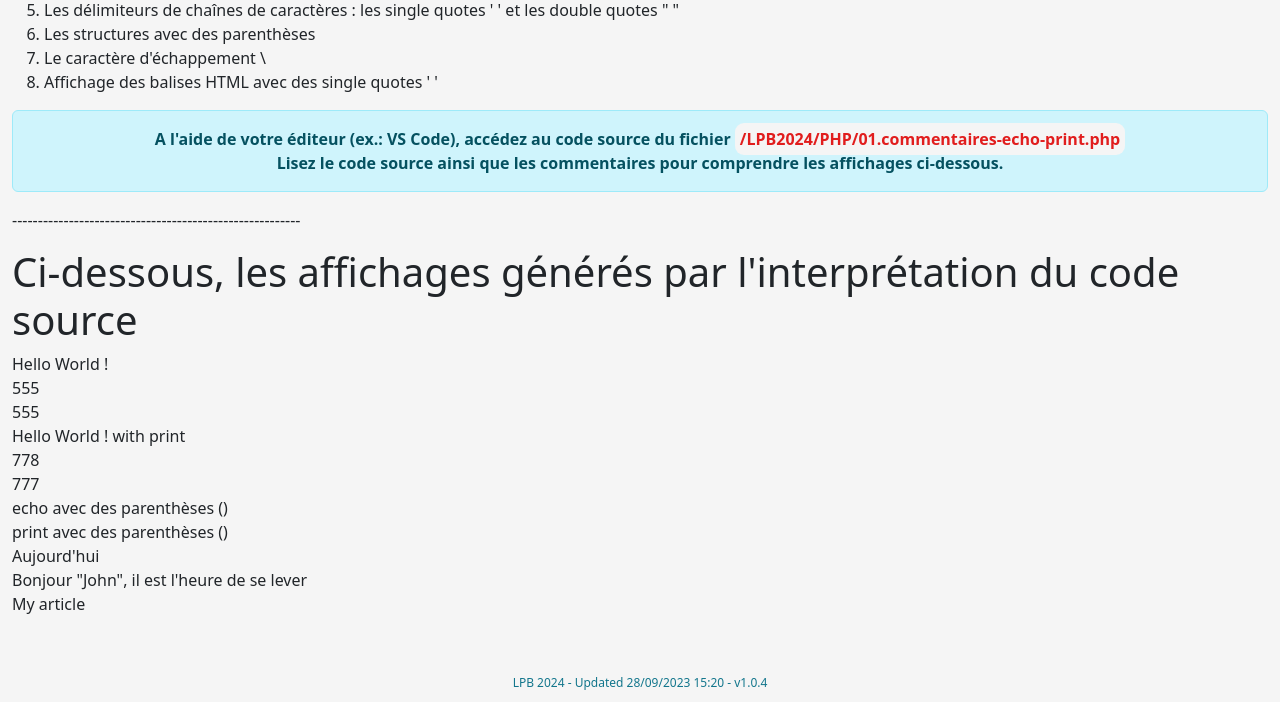
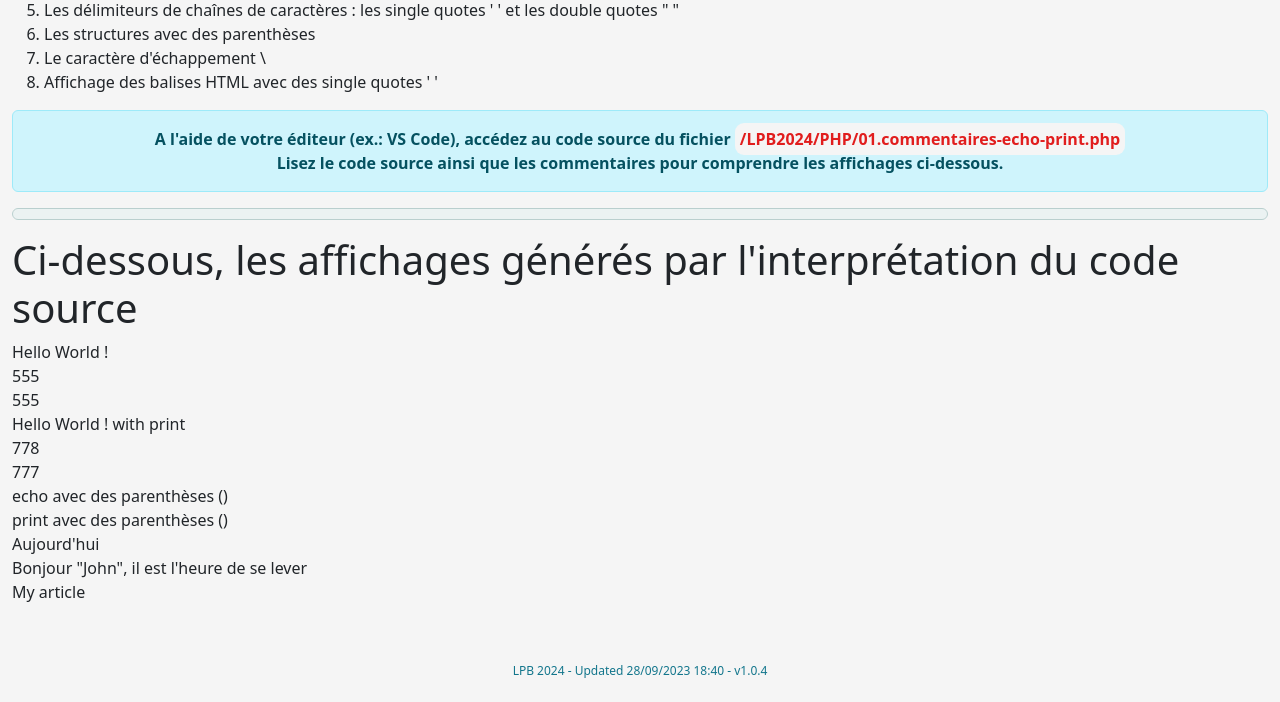
Before and after one commit to aKelleter/LPB2024, a PHP site: page /PHP/01.commentaires-echo-print.php in a window 1280 px wide. Shown: the part 248-950 px from the top of the page. After the commit the page ends 926 px from the top, so only its background shows below. Run offline with PHP 8.4, Linux system fonts and the light colour scheme.

Commit message:
Update style

```diff
--- a/PHP/01.commentaires-echo-print.php
+++ b/PHP/01.commentaires-echo-print.php
@@ -34,7 +34,7 @@
                 A l'aide de votre éditeur (ex.: VS Code), accédez au code source du fichier <span class="pathfiles">/LPB2024/PHP/01.commentaires-echo-print.php</span><br>
                 Lisez le code source ainsi que les commentaires pour comprendre les affichages ci-dessous.
             </strong></p>
-        <p>--------------------------------------------------------</p>
+        <hr class="lpb-hr">
         <h1>Ci-dessous, les affichages générés par l'interprétation du code source</h1>
 
     <?php
--- a/conf.php
+++ b/conf.php
@@ -1,6 +1,6 @@
 <?php
 
-    const APP_UPDATE = '28/09/2023 15:20';
+    const APP_UPDATE = '28/09/2023 18:40';
     const APP_VERSION = 'v1.0.4';
     const APP_YEAR = '2024';
 
--- a/styles.css
+++ b/styles.css
@@ -56,3 +56,10 @@ a.menu:hover{
     margin-top: 10px;
     margin-bottom: 10px;
 }
+
+.lpb-hr{
+    border: 1px solid rgb(10, 97, 93);
+    background-color: rgb(209, 236, 235);
+    border-radius: 10px;
+    padding: 5px;
+}
```
